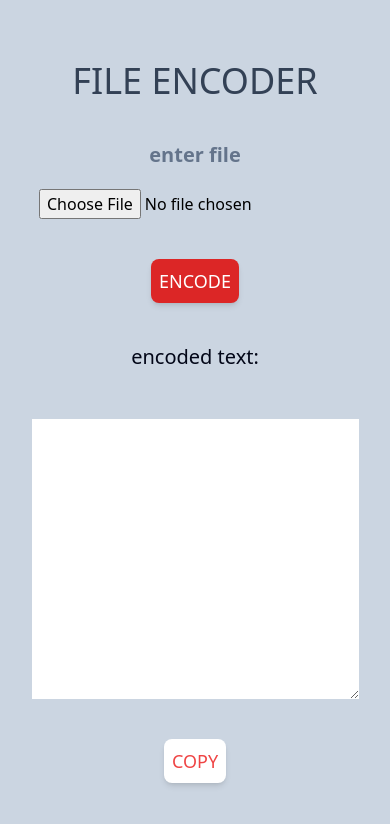
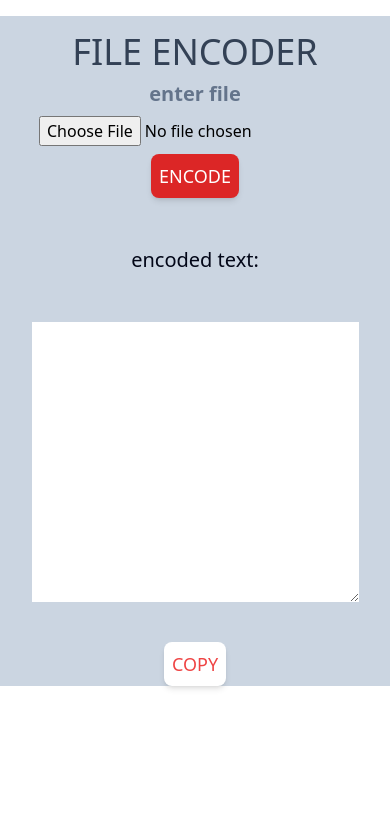
Before and after one commit to harshit0571/Base64-Encoder, a Next.js app: page / in a window 390 px wide. Shown: the top 824 px of the page. Built offline with nearby package versions, Linux system fonts and the light colour scheme.

Commit message:
responsive

```diff
--- a/src/pages/index.js
+++ b/src/pages/index.js
@@ -17,12 +17,12 @@ export default function Home() {
 
   return (
     <>
-      <div className="absolute flex-col justify-center items-center flex bg-slate-300 w-[100%] h-[100%]">
-        <div className=" flex items-center flex-col">
-          <h1 className="lg:text-7xl sm:text-4xl md:text-5xl text-slate-700 gap-10">
+      <div className="mt-4 flex-col justify-center items-center flex bg-slate-300 w-[100%]">
+        <div className="mt-4 flex items-center flex-col">
+          <h1 className="lg:text-7xl sm:text-4xl md:text-5xl text-slate-700">
             FILE ENCODER
           </h1>
-          <h1 className="text-xl text-slate-500 font-semibold mt-10 mb-5">
+          <h1 className="text-xl text-slate-500 font-semibold mt-10 mb-5 sm:m-2">
             enter file
           </h1>
         </div>
@@ -30,7 +30,7 @@ export default function Home() {
         <div className=" flex items-center flex-col">
           <input type="file" onChange={(e) => setFile(e.target.files[0])} />
           <button
-            className="bg-red-600 rounded-lg shadow-md text-2xl sm:text-lg text-white p-2 mt-10"
+            className="bg-red-600 rounded-lg shadow-md text-2xl sm:text-lg text-white p-2 mt-10 sm:m-2"
             onClick={Base64}
           >
             ENCODE
```
